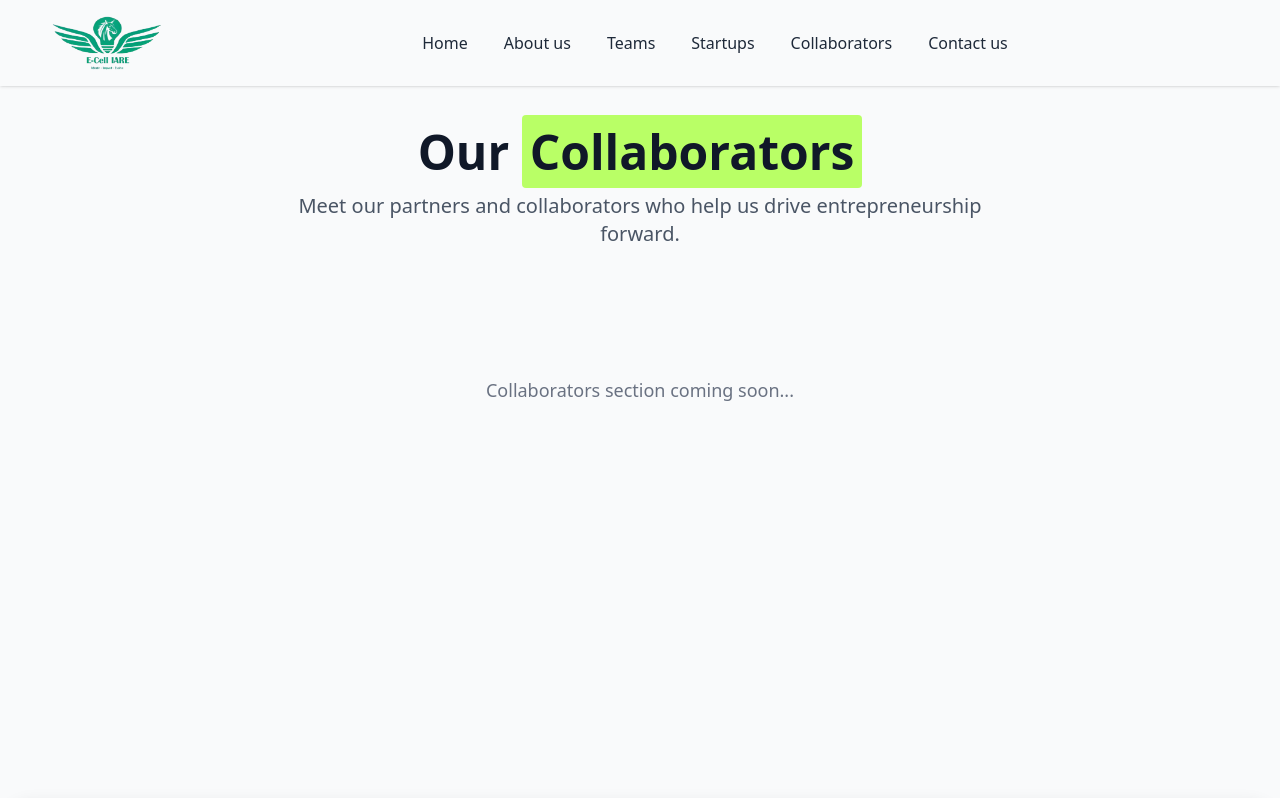
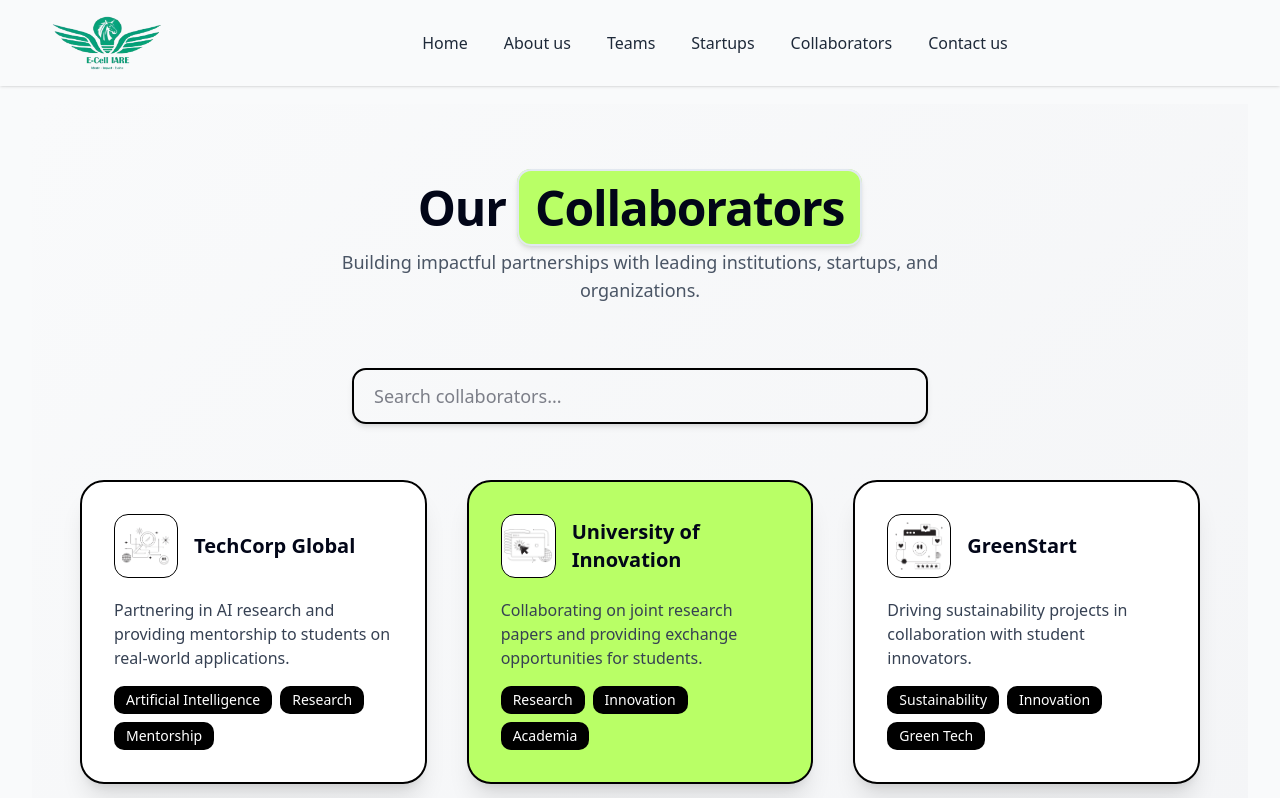
Before and after one commit to Maximus5470/Ecell-Website, a Next.js app: page /collaborators in a window 1280 px wide. Shown: the top 798 px of the page. Built offline with nearby package versions, Linux system fonts and the light colour scheme.

Commit message:
initial colaborators page

```diff
--- a/app/collaborators/page.tsx
+++ b/app/collaborators/page.tsx
@@ -1,22 +1,26 @@
 import React from 'react';
+import CollaboratorsComponent from '../../components/collaborators';
 
 export default function Collaborators() {
   return (
-    <div className="min-h-screen bg-gray-50 pt-20">
-      <div className="max-w-7xl mx-auto px-4 sm:px-6 lg:px-8 py-12">
-        <div className="text-center mb-12">
+    <div className="min-h-screen bg-gray-50 pt-10">
+      <div className="max-w-7xl mx-auto px-4 sm:px-6 lg:px-8 py-8">
+        {/* <div className="text-center mb-12">
           <h1 className="text-4xl sm:text-5xl font-bold text-gray-900 mb-4">
             Our <span className="bg-[#B9FF66] px-2 py-1 rounded">Collaborators</span>
           </h1>
           <p className="text-xl text-gray-600 max-w-3xl mx-auto">
             Meet our partners and collaborators who help us drive entrepreneurship forward.
           </p>
+        </div> */}
+
+        <div className="pt-8 md:pt-6 lg:pt-8 bg-gray-50 min-h-screen">
+          {/* <Hero_Aboutus /> */}
+          <CollaboratorsComponent />
         </div>
 
-        <div className="text-center py-20">
-          <p className="text-lg text-gray-500">
-            Collaborators section coming soon...
-          </p>
+        <div className="text-center py-12">
+          {/* Optional footer or message */}
         </div>
       </div>
     </div>
--- /dev/null
+++ b/components/collaborators.tsx
@@ -0,0 +1,270 @@
+"use client";
+import React, { useState } from "react";
+import { motion, AnimatePresence } from "framer-motion";
+import { X, Globe } from "lucide-react";
+
+interface Collaborator {
+  id: number;
+  name: string;
+  type: "Corporate" | "Academic" | "Startup" | "Government" | "NGO";
+  description: string;
+  focusAreas: string[];
+  logoUrl: string;
+  partnershipSince: string;
+  website?: string;
+  testimonial?: string;
+  featured?: boolean;
+}
+
+const MOCK_COLLABORATORS: Collaborator[] = [
+  {
+    id: 1,
+    name: "TechCorp Global",
+    type: "Corporate",
+    description:
+      "Partnering in AI research and providing mentorship to students on real-world applications.",
+    focusAreas: ["Artificial Intelligence", "Research", "Mentorship"],
+  logoUrl: "/Illustration1.png",
+    partnershipSince: "2021",
+    website: "https://techcorp.com",
+    testimonial:
+      "Working with your institute has been an incredibly rewarding journey.",
+    featured: true,
+  },
+  {
+    id: 2,
+    name: "University of Innovation",
+    type: "Academic",
+    description:
+      "Collaborating on joint research papers and providing exchange opportunities for students.",
+    focusAreas: ["Research", "Innovation", "Academia"],
+  logoUrl: "/Illustration2.png",
+    partnershipSince: "2019",
+    website: "https://universityinnovation.edu",
+  },
+  {
+    id: 3,
+    name: "GreenStart",
+    type: "Startup",
+    description:
+      "Driving sustainability projects in collaboration with student innovators.",
+    focusAreas: ["Sustainability", "Innovation", "Green Tech"],
+  logoUrl: "/Illustration3.png",
+    partnershipSince: "2022",
+    website: "https://greenstart.io",
+  },
+  {
+    id: 4,
+    name: "GovTech Initiative",
+    type: "Government",
+    description:
+      "Supporting national-level hackathons and innovation challenges for students.",
+    focusAreas: ["Hackathons", "Innovation", "Public Sector"],
+  logoUrl: "/Illustration4.png",
+    partnershipSince: "2020",
+  },
+  {
+    id: 5,
+    name: "Global NGO Connect",
+    type: "NGO",
+    description:
+      "Partnering on social impact projects driven by student-led teams.",
+    focusAreas: ["Social Impact", "Community Projects", "Innovation"],
+  logoUrl: "/Illustration5.png",
+    partnershipSince: "2023",
+  },
+  {
+    id: 6,
+    name: "Global NGO Connect",
+    type: "NGO",
+    description:
+      "Partnering on social impact projects driven by student-led teams.",
+    focusAreas: ["Social Impact", "Community Projects", "Innovation"],
+  logoUrl: "/Illustration6.png",
+    partnershipSince: "2023",
+  },
+
+];
+
+export default function Collaborators() {
+  const [searchTerm, setSearchTerm] = useState("");
+  const [selectedCollaborator, setSelectedCollaborator] =
+    useState<Collaborator | null>(null);
+
+  const filteredCollaborators = MOCK_COLLABORATORS.filter((c) => {
+    const q = searchTerm.trim().toLowerCase();
+    return (
+      !q ||
+      c.name.toLowerCase().includes(q) ||
+      c.description.toLowerCase().includes(q) ||
+      c.focusAreas.some((area) => area.toLowerCase().includes(q))
+    );
+  });
+
+  return (
+    <section className="relative py-20 px-6 sm:px-12 bg-gradient-to-br from-[#F9FAFB] to-[#F3F4F6]">
+      {/* Header */}
+      <div className="text-center mb-16">
+        <h2 className="text-5xl font-extrabold tracking-tight">
+          Our{" "}
+          <span className="px-4 py-1 bg-[#B9FF66] border-2 rounded-xl shadow-md">
+            Collaborators
+          </span>
+        </h2>
+        <p className="mt-4 text-gray-600 max-w-2xl mx-auto text-lg">
+          Building impactful partnerships with leading institutions, startups,
+          and organizations.
+        </p>
+      </div>
+
+      {/* Search */}
+      <div className="max-w-xl mx-auto mb-14">
+        <input
+          type="text"
+          placeholder="Search collaborators..."
+          value={searchTerm}
+          onChange={(e) => setSearchTerm(e.target.value)}
+          className="w-full rounded-xl border-2 border-black px-5 py-3 focus:outline-none focus:ring-4 focus:ring-[#B9FF66] text-lg shadow-md"
+        />
+      </div>
+
+      {/* Grid */}
+      <div className="grid md:grid-cols-2 lg:grid-cols-3 gap-10">
+        {filteredCollaborators.map((collaborator, index) => (
+          <motion.div
+            key={collaborator.id}
+            initial={{ opacity: 0, scale: 0.95 }}
+            animate={{ opacity: 1, scale: 1 }}
+            transition={{ delay: index * 0.05 }}
+            className={`relative rounded-3xl p-8 border-2 border-black cursor-pointer
+              shadow-xl hover:shadow-2xl hover:-translate-y-1 transition-all duration-300
+              ${index % 2 === 0 ? "bg-white" : "bg-[#B9FF66]"}`}
+            onClick={() => setSelectedCollaborator(collaborator)}
+          >
+            <div className="flex items-center gap-4 mb-5">
+              <div className="w-16 h-16 rounded-xl bg-white border border-black flex items-center justify-center overflow-hidden">
+                <img
+                  src={collaborator.logoUrl}
+                  alt={collaborator.name}
+                  className="object-contain w-12 h-12"
+                />
+              </div>
+              <h3 className="text-xl font-bold">{collaborator.name}</h3>
+            </div>
+            <p className="text-gray-700 mb-4 line-clamp-3">
+              {collaborator.description}
+            </p>
+            <div className="flex flex-wrap gap-2">
+              {collaborator.focusAreas.map((area, i) => (
+                <span
+                  key={i}
+                  className="bg-black text-white px-3 py-1 rounded-lg text-sm"
+                >
+                  {area}
+                </span>
+              ))}
+            </div>
+          </motion.div>
+        ))}
+      </div>
+
+      {/* Empty State */}
+      {filteredCollaborators.length === 0 && (
+        <div className="text-center py-24">
+          <p className="text-lg text-gray-600">
+            No collaborators found. Try adjusting your search.
+          </p>
+        </div>
+      )}
+
+      {/* Modal */}
+      <AnimatePresence>
+        {selectedCollaborator && (
+          <motion.div
+            initial={{ opacity: 0 }}
+            animate={{ opacity: 1 }}
+            exit={{ opacity: 0 }}
+            className="fixed inset-0 bg-black bg-opacity-50 backdrop-blur-sm z-50 flex items-center justify-center p-4"
+          >
+            <motion.div
+              initial={{ scale: 0.95, opacity: 0 }}
+              animate={{ scale: 1, opacity: 1 }}
+              exit={{ scale: 0.95, opacity: 0 }}
+              transition={{ type: "spring", stiffness: 120, damping: 15 }}
+              className="relative bg-white border-4 border-black rounded-3xl p-10 max-w-2xl w-full shadow-2xl"
+            >
+              <button
+                onClick={() => setSelectedCollaborator(null)}
+                className="absolute top-4 right-4 p-2 rounded-full border-2 border-black bg-white hover:bg-[#B9FF66] transition"
+              >
+                <X className="w-6 h-6" />
+              </button>
+
+              <div className="flex items-center gap-6 mb-6">
+                <div className="w-20 h-20 rounded-2xl border-2 border-black flex items-center justify-center overflow-hidden">
+                  <img
+                    src={selectedCollaborator.logoUrl}
+                    alt={selectedCollaborator.name}
+                    className="object-contain w-16 h-16"
+                  />
+                </div>
+                <div>
+                  <h3 className="text-2xl font-extrabold">
+                    {selectedCollaborator.name}
+                  </h3>
+                  <p className="mt-1 text-sm font-semibold px-3 py-1 rounded-full bg-[#B9FF66] border border-black inline-block">
+                    {selectedCollaborator.type}
+                  </p>
+                </div>
+              </div>
+
+              <p className="text-gray-700 mb-6">
+                {selectedCollaborator.description}
+              </p>
+
+              <div className="mb-6">
+                <h4 className="font-semibold mb-2">Focus Areas</h4>
+                <div className="flex flex-wrap gap-2">
+                  {selectedCollaborator.focusAreas.map((area, i) => (
+                    <span
+                      key={i}
+                      className="bg-black text-white px-3 py-1 rounded-lg text-sm"
+                    >
+                      {area}
+                    </span>
+                  ))}
+                </div>
+              </div>
+
+              {selectedCollaborator.testimonial && (
+                <div className="mb-6">
+                  <h4 className="font-semibold mb-2">Testimonial</h4>
+                  <blockquote className="italic text-gray-700 border-l-4 border-[#B9FF66] pl-4">
+                    “{selectedCollaborator.testimonial}”
+                  </blockquote>
+                </div>
+              )}
+
+              <div className="flex items-center justify-between mt-8">
+                <p className="text-sm text-gray-500">
+                  Partnership Since {selectedCollaborator.partnershipSince}
+                </p>
+                {selectedCollaborator.website && (
+                  <a
+                    href={selectedCollaborator.website}
+                    target="_blank"
+                    rel="noopener noreferrer"
+                    className="flex items-center gap-2 bg-[#B9FF66] border-2 border-black px-5 py-2 rounded-xl font-semibold hover:bg-black hover:text-white transition"
+                  >
+                    <Globe className="w-4 h-4" />
+                    Visit Website
+                  </a>
+                )}
+              </div>
+            </motion.div>
+          </motion.div>
+        )}
+      </AnimatePresence>
+    </section>
+  );
+}
--- a/package.json
+++ b/package.json
@@ -13,7 +13,7 @@
     "clsx": "^2.1.1",
     "framer-motion": "^12.23.22",
     "lucide-react": "^0.544.0",
-    "next": "15.5.3",
+    "next": "^15.5.3",
     "react": "19.1.0",
     "react-dom": "19.1.0",
     "tailwind-merge": "^3.3.1"
```
Also changed, not shown: 1 other file (tests, documents, lock files or other folders).
